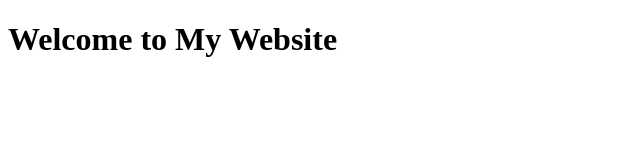
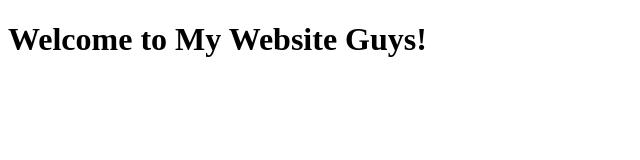
Before and after one commit to gladdenbackup123/WelcomePage, a plain HTML site: page index.html in a window 1280 px wide. Shown: the whole page, without its empty margins (0-640 px from the left). Drawn offline with Linux system fonts and the light colour scheme.

Commit message:
Changed the heading

```diff
--- a/index.html
+++ b/index.html
@@ -5,7 +5,7 @@
   </head>
   <body>
     <main>
-        <h1>Welcome to My Website</h1>
+        <h1>Welcome to My Website Guys!</h1>
     </main>
 
   </body>
```
